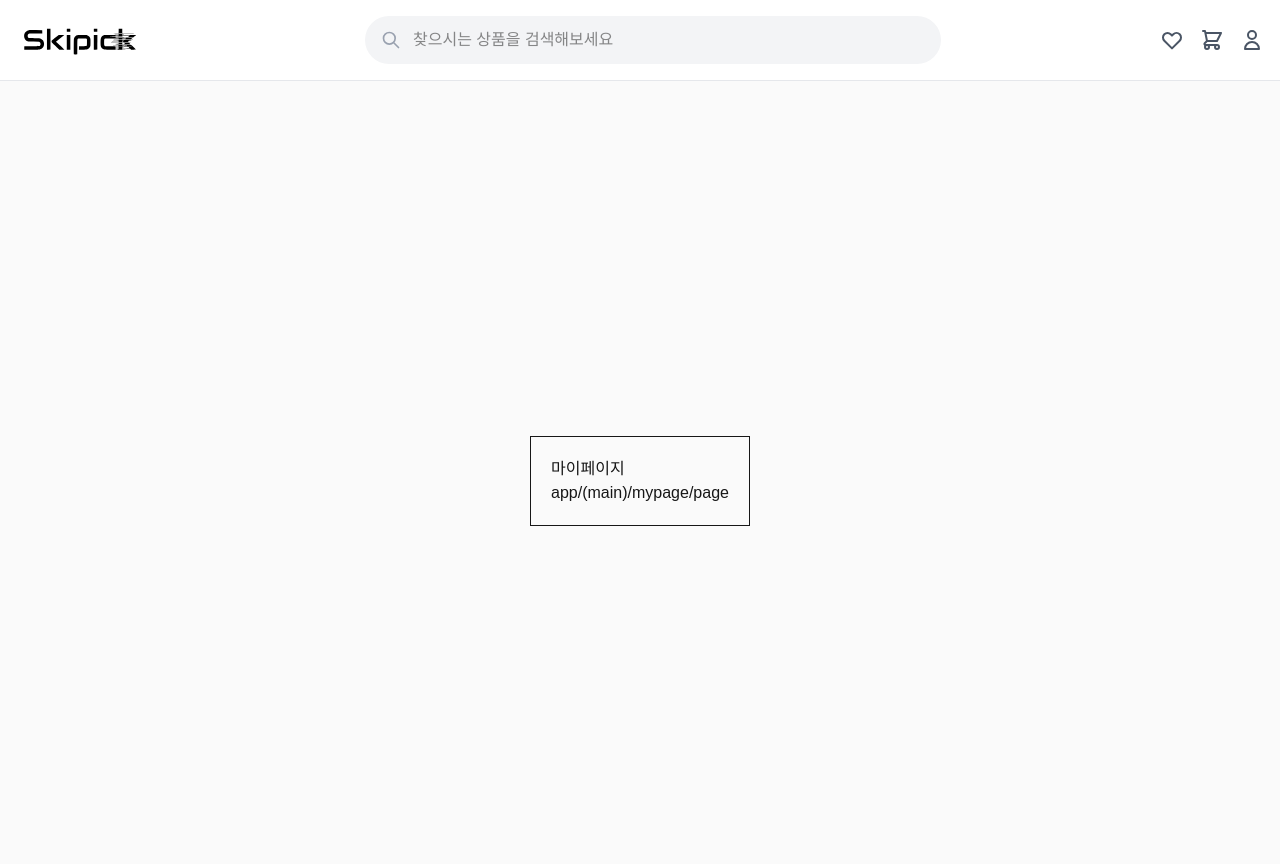
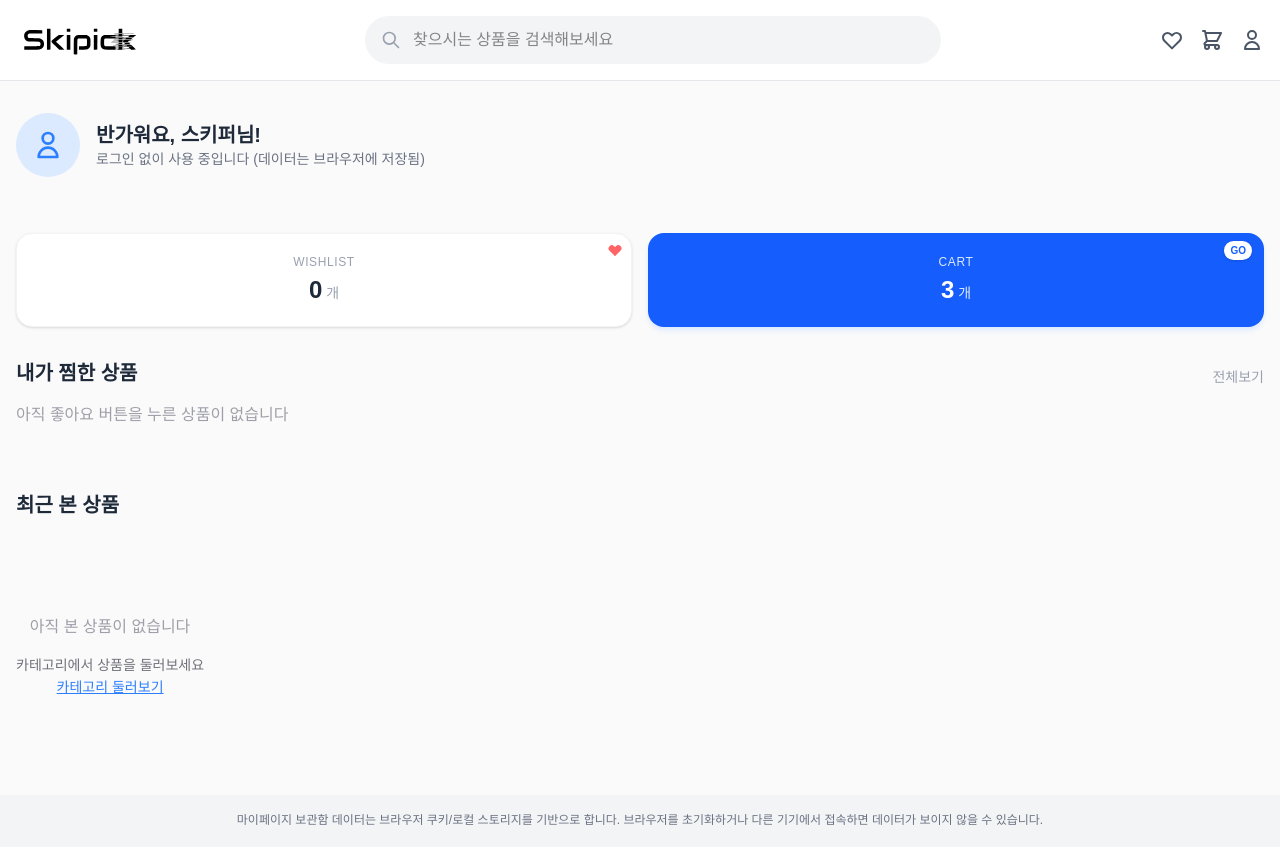
Before and after one commit to SunDeny24/classic-shop, a Next.js app: page /mypage in a window 1280 px wide. Shown: the top 864 px of the page. Built offline with nearby package versions, Linux system fonts and the light colour scheme.

Commit message:
26.02.03 마이페이지 추가, CSS 수정

```diff
--- a/src/app/(main)/mypage/page.jsx
+++ b/src/app/(main)/mypage/page.jsx
@@ -1,11 +1,10 @@
 //마이페이지
+import MyPageClient from '@/components/ui/MyPageClient';
+
 export default function Mypage() {
     return (
-        <div className="flex min-h-screen items-center justify-center bg-zinc-50 font-sans dark:bg-black">
-            <div className="border p-5">
-                <h1>마이페이지</h1>
-                <p>app/(main)/mypage/page</p>
-            </div>
+        <div className="bg-zinc-50 font-sans">
+            <MyPageClient />
         </div>
     );
 }
--- a/src/app/(main)/page.jsx
+++ b/src/app/(main)/page.jsx
@@ -7,15 +7,6 @@ import CategoryList from '@/components/ui/CategoryList';
 import RecommendedVideos from '@/components/ui/RecommendVideo';
 
 export default function Home() {
-    //최근 본 상품 view css class 정의하고 limit-4로 데이터 제한해서 페칭해오기
-
-    //최근 본 상품 구현시 변경하기
-    // const { products, loading, error, refetch } = useProducts('셔츠');
-    // //추후에 ui 변경예정
-    // if (loading) return <p>로딩중...</p>;
-    // if (error) return <p>에러: {error}</p>;
-    // if (!products || products.length === 0) return <p>상품이 없습니다.</p>;
-
     return (
         <div className="bg-zinc-50 font-sans ">
             <div className="max-w-screen-xl mx-auto p-5 bg-white ">
@@ -27,6 +18,7 @@ export default function Home() {
                     <RecentKeywordRecommend />
                 </section>
                 <section className="border mt-8 p-8">
+                    <h2 className="text-2xl font-bold mb-6 text-center">최근 본 상품</h2>
                     <RecentProducts />
                 </section>
             </div>
--- a/src/app/(main)/wishlist/page.jsx
+++ b/src/app/(main)/wishlist/page.jsx
@@ -6,6 +6,7 @@ export default function WishList() {
     return (
         <div className="max-w-7xl mx-auto px-4 w-full bg-zinc-50 font-sans dark:bg-black">
             <div className="p-5">
+                <h2 className="text-2xl font-bold mb-6 ">내가 찜한 상품</h2>
                 <LikeList />
             </div>
         </div>
--- a/src/components/search/ProductResults.jsx
+++ b/src/components/search/ProductResults.jsx
@@ -243,10 +243,10 @@ export default function ProductResults({ query, category }) {
 
                     {/* 하단 영역 */}
                     <div className="p-8 border-t border-zinc-100 bg-zinc-50/50 mt-auto">
-                        <p className="text-[9px] text-zinc-400 leading-relaxed font-light tracking-wide italic">
+                        <p className="text-[11px] text-zinc-400 leading-relaxed font-light tracking-wide italic">
                             네이버 쇼핑 API 실시간 데이터를 기반으로
                             <br />
-                            사용자 맞춤형 큐레이션을 제공합니다.
+                            필터를 통한 쇼핑 데이터를 제공합니다.
                         </p>
                     </div>
                 </div>
--- a/src/components/ui/LikeList.jsx
+++ b/src/components/ui/LikeList.jsx
@@ -1,19 +1,23 @@
+//위시리스트 UI 컴포넌트
 'use client';
 
 import { useState, useEffect } from 'react';
 import ProductCardGrid from './ProductCardGrid';
 
-export default function LikeList() {
+export default function LikeList({ limit = null }) {
     const [wishProducts, setWishProducts] = useState([]);
     const [isLoading, setIsLoading] = useState(true);
-    const gridClass = 'grid grid-cols-2 md:grid-cols-2 lg:grid-cols-4 gap-x-6 gap-y-10'; //상품그리드 css 설정
-
-    // wishlist에 데이터 있는지 확인해서 그것들의 데이터만 그대로 넣어주면됨
+    const gridClass = limit
+        ? 'grid grid-cols-2 md:grid-cols-4 gap-4'
+        : 'grid grid-cols-2 md:grid-cols-2 lg:grid-cols-4 gap-x-6 gap-y-10';
+    //limit값에 따라 css 변경 (마이페이지/ 위시리스트)
 
     useEffect(() => {
         const savedLikes = localStorage.getItem('wishList');
         const parseLikes = savedLikes ? JSON.parse(savedLikes) : [];
-        setWishProducts(parseLikes);
+
+        const displayProducts = limit ? parseLikes.slice(0, limit) : parseLikes;
+        setWishProducts(displayProducts);
         setIsLoading(false);
         //console.log(parseLikes);
     }, []);
--- /dev/null
+++ b/src/components/ui/MyPageClient.jsx
@@ -0,0 +1,103 @@
+// 마이페이지 UI 컴포넌트
+'use client';
+
+import LikeList from './LikeList';
+import RecentProducts from './RecentProducts';
+import { useEffect, useState } from 'react';
+import Link from 'next/link';
+
+export default function MyPageClient() {
+    const [likesCount, setLikesCount] = useState([]);
+
+    useEffect(() => {
+        const savedLikes = localStorage.getItem('wishList');
+        const parseLikes = savedLikes ? JSON.parse(savedLikes) : [];
+        const savedCount = parseLikes.length;
+        setLikesCount(savedCount);
+    }, []);
+
+    return (
+        <div>
+            {/* 헤더 */}
+            <div className="px-4 py-8 mb-6">
+                <div className="max-w-7xl mx-auto flex items-center space-x-4 ">
+                    <div className="w-16 h-16 bg-blue-100 rounded-full flex items-center justify-center">
+                        <svg className="w-8 h-8 text-blue-500" fill="none" stroke="currentColor" viewBox="0 0 24 24">
+                            <path
+                                strokeLinecap="round"
+                                strokeLinejoin="round"
+                                strokeWidth="2"
+                                d="M16 7a4 4 0 11-8 0 4 4 0 018 0zM12 14a7 7 0 00-7 7h14a7 7 0 00-7-7z"
+                            ></path>
+                        </svg>
+                    </div>
+                    <div>
+                        <h2 className="text-xl font-bold text-gray-800">반가워요, 스키퍼님! </h2>
+                        <p className="text-sm text-gray-500">로그인 없이 사용 중입니다 (데이터는 브라우저에 저장됨)</p>
+                    </div>
+                </div>
+            </div>
+
+            <div className="max-w-7xl mx-auto px-4 space-y-8">
+                {/* 위시리스트, 장바구니 갯수 안내 카드 */}
+                <div className="grid grid-cols-2 gap-4">
+                    <div className="bg-white p-5 rounded-2xl shadow-sm border border-gray-100 flex flex-col items-center justify-center relative overflow-hidden">
+                        <div className="absolute top-0 right-0 p-2">
+                            <svg className="w-4 h-4 text-red-400 fill-current" viewBox="0 0 20 20">
+                                <path d="M3.172 5.172a4 4 0 015.656 0L10 6.343l1.172-1.171a4 4 0 115.656 5.656L10 17.657l-6.828-6.829a4 4 0 010-5.656z" />
+                            </svg>
+                        </div>
+                        <span className="text-gray-400 text-xs font-medium mb-1 uppercase tracking-wider">
+                            Wishlist
+                        </span>
+                        <div className="flex items-baseline space-x-1">
+                            <span className="text-2xl font-black text-gray-800">{likesCount}</span>
+                            <span className="text-gray-400 text-sm">개</span>
+                        </div>
+                    </div>
+
+                    <button className="bg-blue-600 p-5 rounded-2xl shadow-md shadow-blue-100 flex flex-col items-center justify-center relative active:scale-95 transition-transform">
+                        <div className="absolute top-2 right-3">
+                            <div className="bg-white text-blue-600 text-[10px] font-bold px-1.5 py-0.5 rounded-full shadow-sm">
+                                GO
+                            </div>
+                        </div>
+                        <span className="text-blue-100 text-xs font-medium mb-1 uppercase tracking-wider">Cart</span>
+                        <div className="flex items-baseline space-x-1">
+                            <span className="text-2xl font-black text-white">3</span>
+                            <span className="text-blue-100 text-sm">개</span>
+                        </div>
+                    </button>
+                </div>
+
+                {/* 위시리스트 */}
+                <section>
+                    <div className="flex justify-between items-end mb-4">
+                        <h3 className="text-xl font-bold text-gray-800">내가 찜한 상품</h3>
+                        <Link href="/wishlist" className="text-sm text-gray-400 hover:text-blue-500">
+                            전체보기
+                        </Link>
+                    </div>
+                    <div className="flex space-x-4 overflow-x-auto pb-4 no-scrollbar">
+                        <LikeList limit={4} />
+                    </div>
+                </section>
+
+                {/* 최근 본 상품 */}
+                <section>
+                    <h3 className="text-xl font-bold text-gray-800 mb-4">최근 본 상품</h3>
+                    <div className="flex space-x-4 overflow-x-auto pb-4 no-scrollbar">
+                        <RecentProducts />
+                    </div>
+                </section>
+            </div>
+
+            <div className="bg-gray-100 p-4 text-center">
+                <p className="text-xs text-gray-500 leading-relaxed">
+                    마이페이지 보관함 데이터는 브라우저 쿠키/로컬 스토리지를 기반으로 합니다. 브라우저를 초기화하거나
+                    다른 기기에서 접속하면 데이터가 보이지 않을 수 있습니다.
+                </p>
+            </div>
+        </div>
+    );
+}
--- a/src/components/ui/ProductCard.jsx
+++ b/src/components/ui/ProductCard.jsx
@@ -11,7 +11,7 @@ export default function ProductCard({ productData }) {
     const [isImageLoaded, setIsImageLoaded] = useState(false);
 
     return (
-        <div className="bg-white overflow-hidden group">
+        <div className="overflow-hidden group">
             <Link
                 href={{
                     pathname: `/product/${productData.productId}`,
--- a/src/components/ui/RecentProducts.jsx
+++ b/src/components/ui/RecentProducts.jsx
@@ -34,7 +34,6 @@ export default function RecentProducts() {
 
     return (
         <div>
-            <h2 className="text-2xl font-bold mb-6 text-center">최근 본 상품</h2>
             {isEmpty ? (
                 <div className="py-20 text-center">
                     <p className="text-zinc-400 mb-4">아직 본 상품이 없습니다</p>
```
Also changed, not shown: src/components/ui/YoutubePlayer.jsx (+7 -12 lines).
